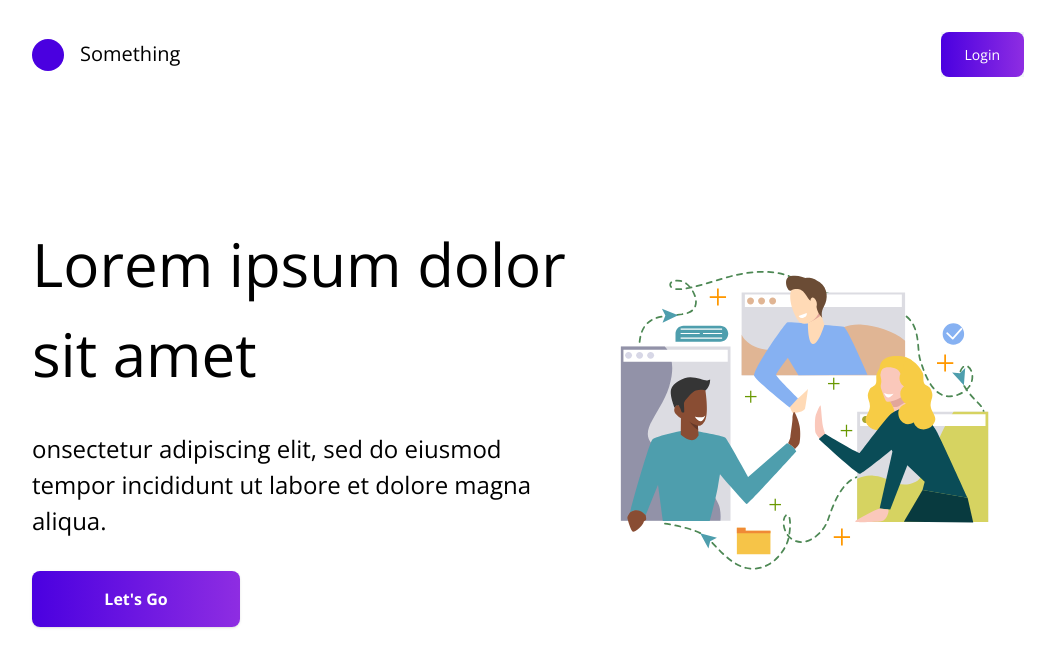
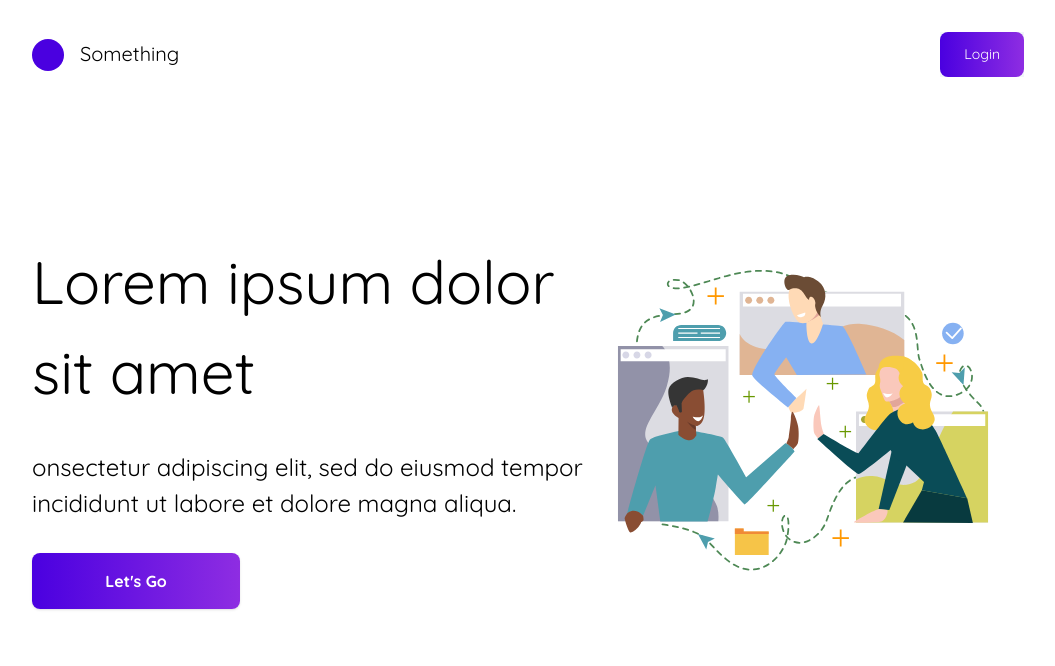
Before and after one commit to bwjctan1999/ojt-test, a React (Vite) app in the folder frontend/: page / in a window 1280 px wide. Shown: the top 666 px of the page, without its empty margins (112-1167 px from the left). Built offline with nearby package versions, Linux system fonts and the light colour scheme.

Commit message:
added quicksand font and changed default font to it

```diff
--- a/frontend/src/index.css
+++ b/frontend/src/index.css
@@ -1,4 +1,5 @@
 @import url('https://fonts.googleapis.com/css2?family=Open+Sans:ital,wght@0,300;0,400;0,500;0,600;0,700;0,800;1,300;1,400;1,500;1,600;1,700;1,800&display=swap');
+@import url('https://fonts.googleapis.com/css2?family=Quicksand:wght@300;400;500;600;700&display=swap');
 
 @tailwind base;
 @tailwind components;
@@ -6,7 +7,7 @@
 
 
 :root {
-  font-family: 'Open Sans', sans-serif;
+  font-family: 'Quicksand', sans-serif;
 }
 
 h1 {
```
